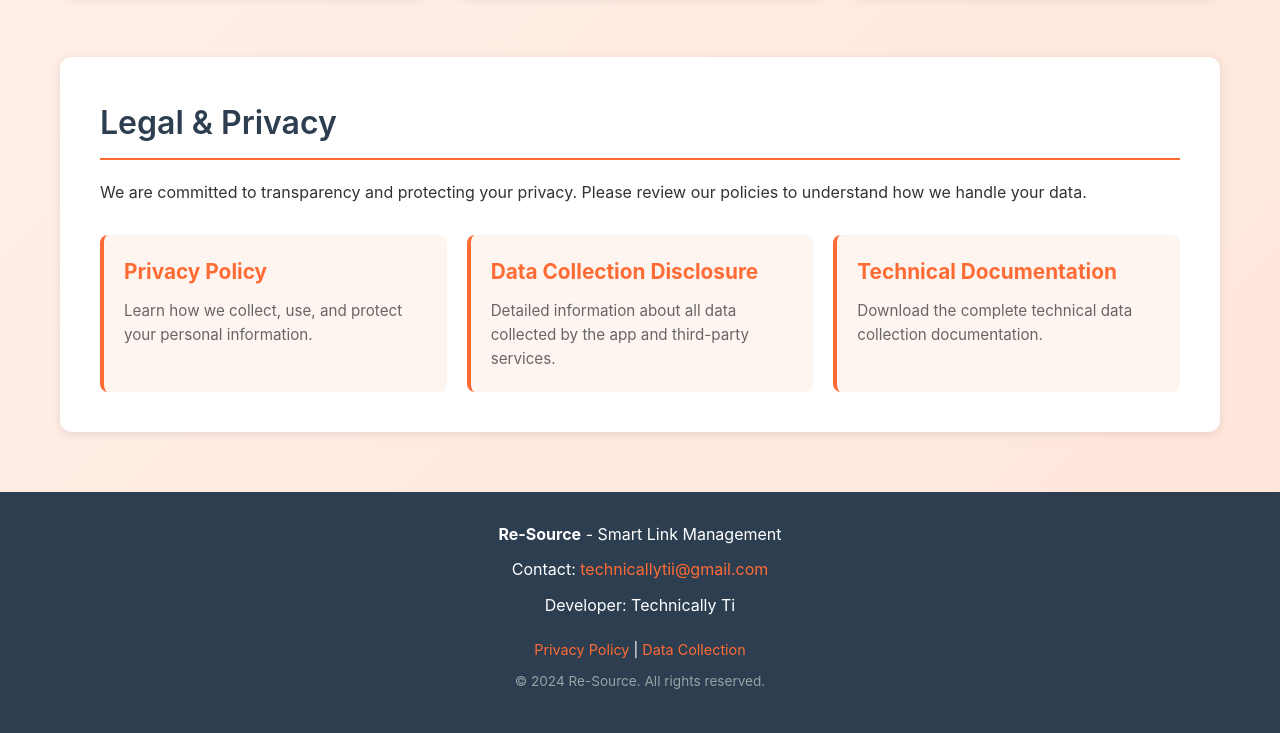
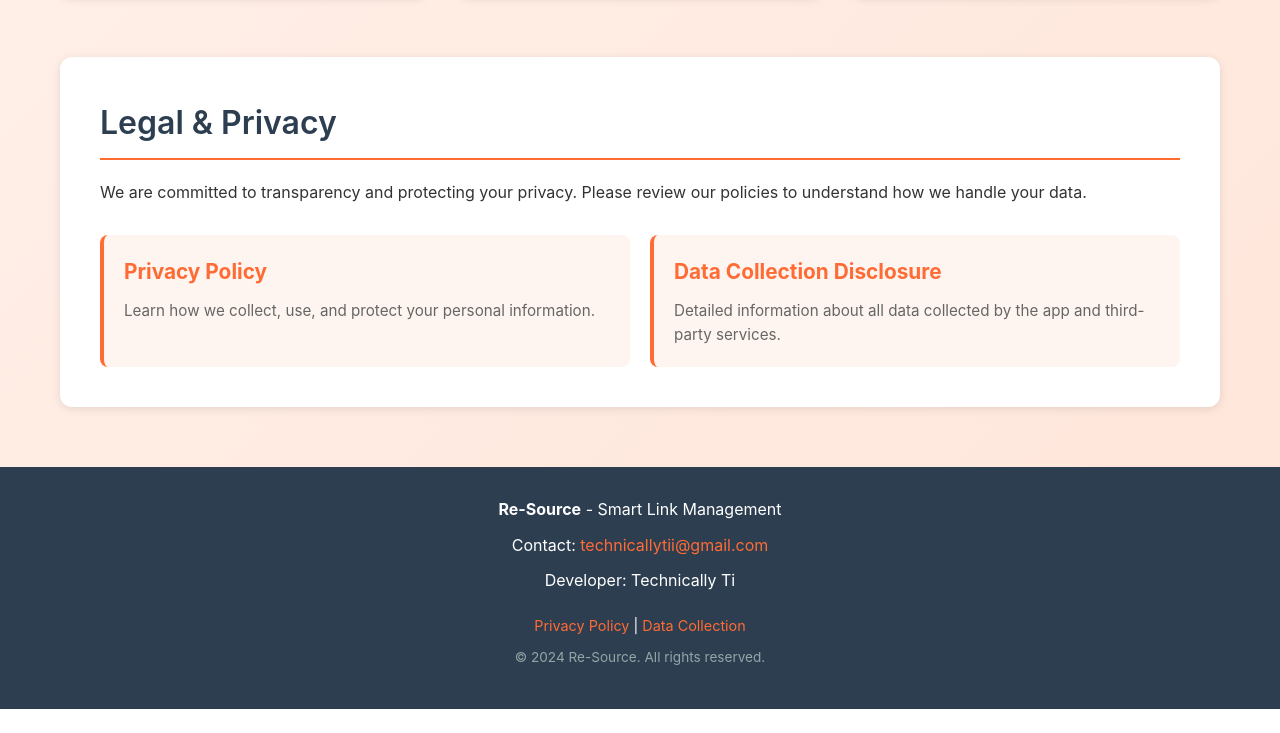
Before and after one commit to TaigaTi/Re-Source-Privacy-Policy, a plain HTML site: page index.html in a window 1280 px wide. Shown: the part 1228-1961 px from the top of the page. After the commit the page ends 1937 px from the top, so only its background shows below. Drawn offline with Linux system fonts and the light colour scheme.

Commit message:
Removed technical documentation link from data collection disclosure section

```diff
--- a/index.html
+++ b/index.html
@@ -322,11 +322,6 @@
                     <h3>Data Collection Disclosure</h3>
                     <p>Detailed information about all data collected by the app and third-party services.</p>
                 </a>
-
-                <a href="DATA_COLLECTION_DISCLOSURE.md" class="policy-link" download>
-                    <h3>Technical Documentation</h3>
-                    <p>Download the complete technical data collection documentation.</p>
-                </a>
             </div>
         </section>
     </div>
```
